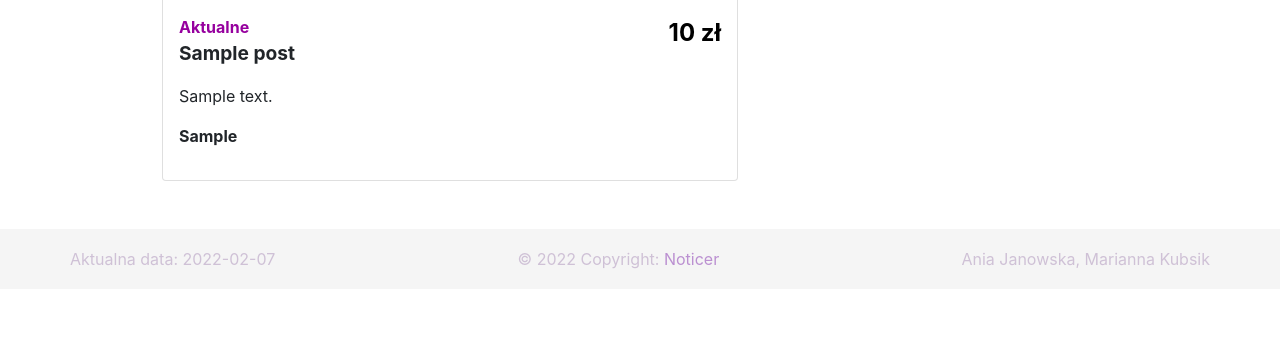
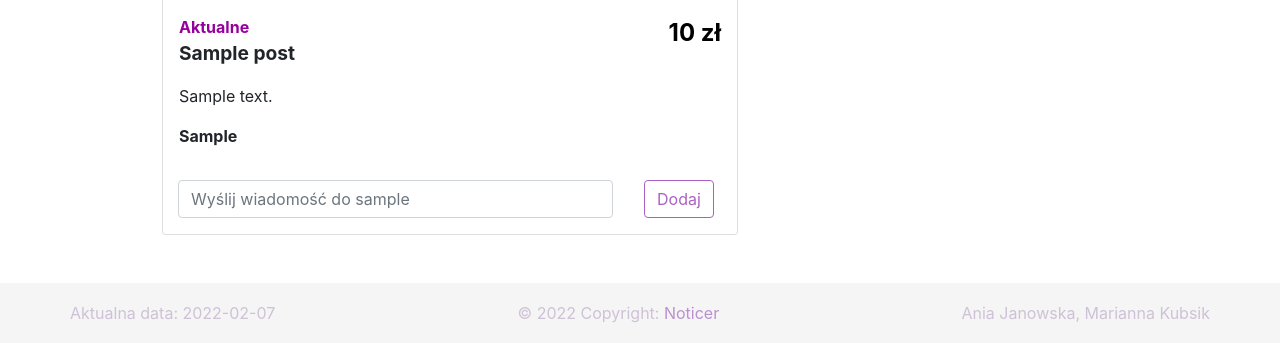
Before and after one commit to annajanowska/noticer-app, a PHP site: page /index.php in a window 1280 px wide. Shown: the part 761-1104 px from the top of the page. Before the commit the page ends 1030 px from the top, so only its background shows below. Run offline with PHP 8.4, Linux system fonts and the light colour scheme; the visitor is signed in with stand-in values (Sample User, id 1); tables that the repository leaves empty or names only in its code hold one stand-in row (values such as "Sample post"); data that the repository does not hold is empty; some libraries are stand-ins or nearby versions.

Commit message:
Maka modified

```diff
--- a/connect.php
+++ b/connect.php
@@ -19,6 +19,7 @@
     include("functions.inc.php");
 
 	$date = date('Y-m-d');
+    date_default_timezone_set('Europe/Warsaw');
 
     if (isset($config) && is_array($config)) {
         try {
--- a/index.php
+++ b/index.php
@@ -94,26 +94,31 @@
 	// 		}
 	// }
 
-	// if (isset($_GET['comments']) && isset($_SESSION['id']) && isset($_POST['comment']) ) {
+	if (isset($_GET['message']) && isset($_SESSION['id']) && isset($_POST['message']) ) {
 
-	// 	$id = intval($_GET['comments']);
-	// 	$comment = $_POST['comment'];
+		$id = intval($_GET['message']);
+		$message = $_POST['message'];
 
-	// 	if (mb_strlen($comment) >= 2 && mb_strlen($comment) <= 200) {
-	// 		try {
-	// 			$stmt = $dbh->prepare ("INSERT INTO a30_User_Post_Comment (
-	// 			id, userID, postID, comment, createdTimeComment)
-	// 			VALUES (
-	// 				null, :userID, :postID, :comment, '$currentDate')
-	// 			");
+		$stmt_1 = $dbh->prepare("SELECT idUser FROM Posts WHERE idPost = $id");
+		$stmt_1->execute();
+		$idReceiver = intval($stmt_1->fetchColumn());
 
-	// 		$stmt->execute([':userID' => $_SESSION['id'], ':postID' => $id, ':comment'=> $comment]);
-	// 		}
-	// 		catch (PDOException $e) {
-	// 		}
-	// 		header('Location: /main');
-	// 		exit();
-	// 	}
-	// }
+		if (mb_strlen($message) >= 2 && mb_strlen($message) <= 200) {
+			try {
+				$stmt = $dbh->prepare ("INSERT INTO UserPostMessage (
+				idUserPostMessage, message, idUserSender, idUserReceiver, idPost, createdTimeMessage)
+				VALUES (
+					null, :message, :idUserSender, :idUserReceiver, :postID , '$currentDate')
+				");
+
+			$stmt->execute([':message' => $message, ':idUserSender' => $_SESSION['id'], ':idUserReceiver' => $idReceiver, ':postID' => $id]);
+			}
+			catch (PDOException $e) {
+			}
+			header('Location: /main');
+			print_r("powrót");
+			exit();
+		}
+	}
 
 	echo $twig->render('index.html.twig', ['data' => $date, 'session' => $_SESSION, 'test' => $userFeedback, 'posts' => $posts, 'ile_photos' => $ile_photos, 'last_post' => $last_post, 'comment'=> $comment]);
--- a/templates/index.html.twig
+++ b/templates/index.html.twig
@@ -32,10 +32,16 @@
         }
         .navbar-light .navbar-brand {
             color: purple;
+            //font-family: 'Times New Roman';
         }
 
         .navbar-light {
             background: rgb(82,190,209, 0.3) !important;
+        }
+
+        .nav-link {
+            //font-family: 'Times New Roman';
+            color: #96009e;
         }
 
         .search {
@@ -115,14 +121,14 @@
                         <ul class="list-inline m-0">
 						   	{% if session.id is defined %}
                             <li class="list-inline-item ml-2">
-                                <a class="nav-link" style="color: #96009e" href="/add">Dodaj ogłoszenie</a>
+                                <a class="nav-link" href="/add">Dodaj ogłoszenie</a>
                             </li>
                             <li class="list-inline-item ml-2">
-                                <a class="nav-link" style="color: #96009e" href="/profile/{{session.login}}">Twój Profil</a>
+                                <a class="nav-link" href="/profile/{{session.login}}">Twój Profil</a>
                             </li>
                         	{% else %}
                             <li class="list-inline-item">
-                                <a class="nav-link" style="color: #96009e" href="/register">Rejestracja</a>
+                                <a class="nav-link" href="/register">Rejestracja</a>
                             </li>
                         	{% endif %}
                         </ul>
@@ -177,6 +183,19 @@
                         <div class="d-flex flex-column pb-3 pl-3">
                             <strong class="d-block">{{post.name.categoryName}}</strong>
 						</div>
+                        {% if session.id is defined %}
+                            <form action= "/index.php?message={{post.idPost}}" enctype="multipart/form-data" method="POST">
+						    <div class="d-flex flex-row mr-3 mb-3">
+							    <div class="col-10">
+								    <input class="form-control" type="text" name="message" placeholder="Wyślij wiadomość do {{post.login}}">
+							    </div>
+							    <div class="col-2 pl-3">
+								    <button type="submit" name="" class="btn btn-outline-primary">Dodaj</button>
+                                    <div>{{info}}</div>
+							    </div>
+						    </div>
+                            </form>
+                        {% endif %}
                     </div>
                 </div>
     		{% endfor %}
```
Also changed, not shown: .htaccess, Images/16444295231551239533.jpg (added), Images/1644430103917005860.jpg (added).
